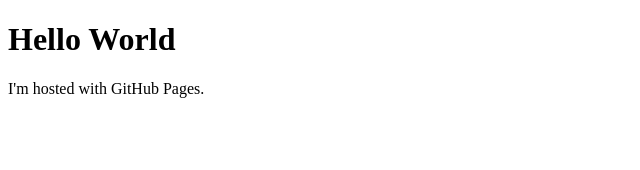
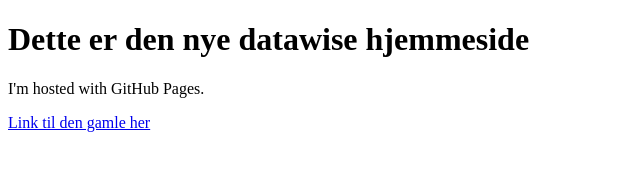
Before and after one commit to ClausOnCode/ClausOnCode.github.io, a plain HTML site: page index.html in a window 1280 px wide. Shown: the whole page, without its empty margins (0-640 px from the left). Drawn offline with Linux system fonts and the light colour scheme.

Commit message:
Update index.html

```diff
--- a/index.html
+++ b/index.html
@@ -1,7 +1,8 @@
 <!DOCTYPE html>
 <html>
 <body>
-<h1>Hello World</h1>
+<h1>Dette er den nye datawise hjemmeside</h1>
 <p>I'm hosted with GitHub Pages.</p>
+<a href="www.datawise.dk">Link til den gamle her</a>
 </body>
 </html>
```
